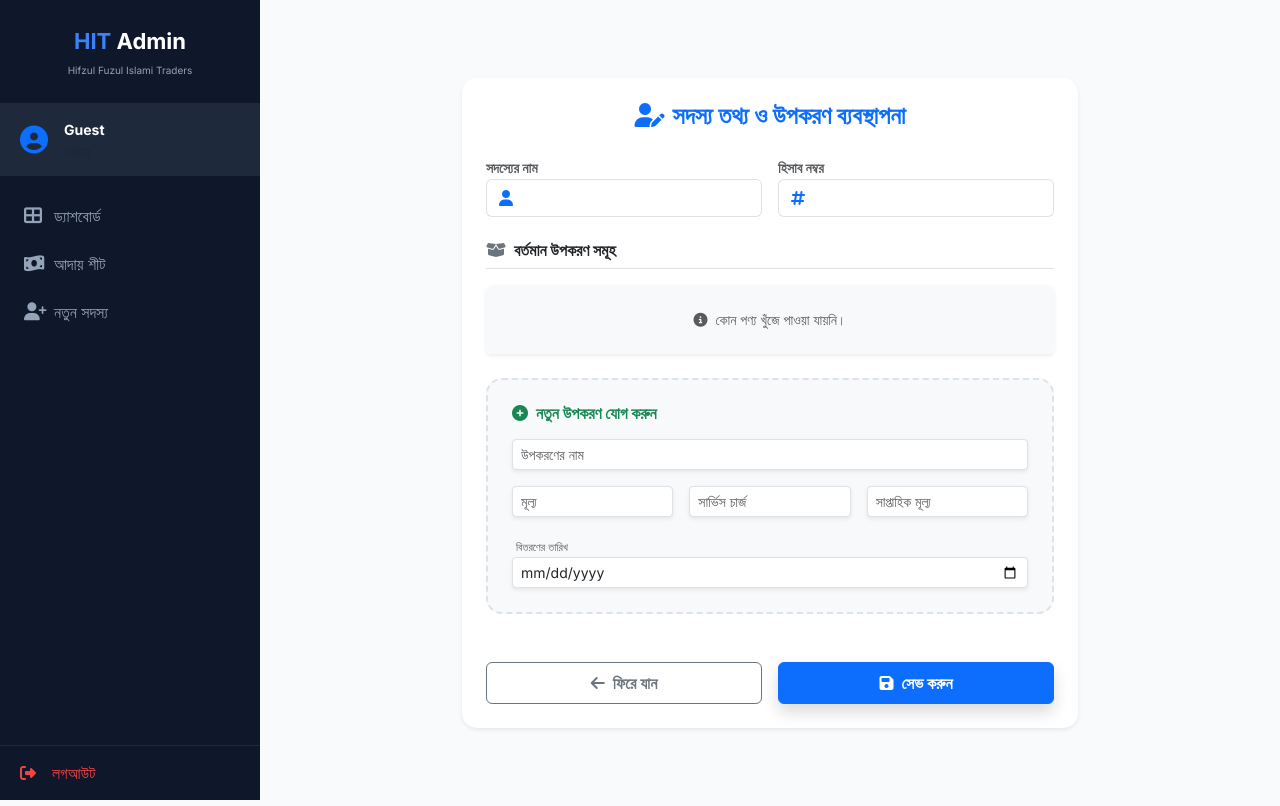
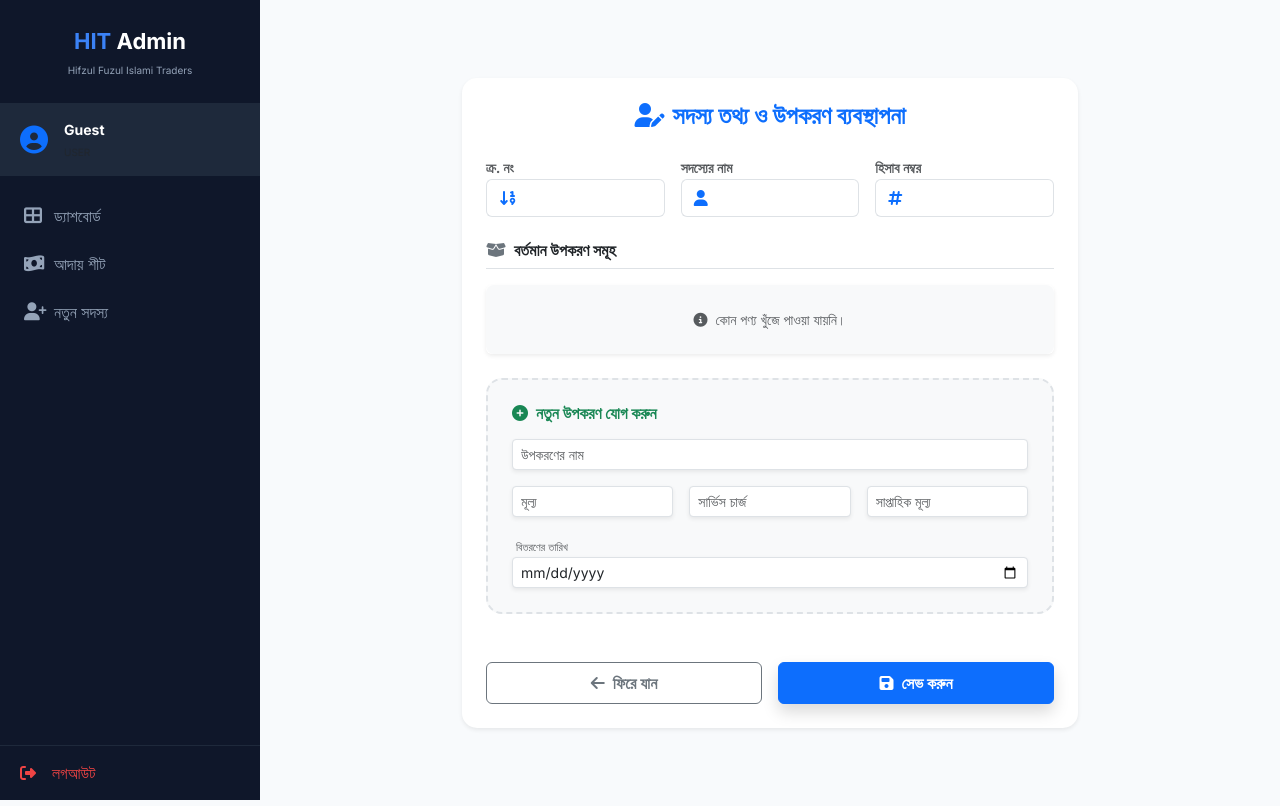
Before and after one commit to moviez123abc/hit, a Flask app: template templates/edit_customer.html in a window 1280 px wide. Run offline with Flask 3, Linux system fonts and the light colour scheme; the template is opened without the code that fills it, so the values that code supplies are empty; some web fonts are replaced.

Commit message:
Update edit_customer.html

```diff
--- a/templates/edit_customer.html
+++ b/templates/edit_customer.html
@@ -14,14 +14,21 @@
                         <input type="hidden" name="sheet_id" value="{{ c.sheet_id }}">
 
                         <div class="row g-3 mb-4">
-                            <div class="col-md-6">
+                            <div class="col-md-4">
+                                <label class="small fw-bold text-muted">ক্র. নং</label>
+                                <div class="input-group">
+                                    <span class="input-group-text bg-white border-end-0"><i class="fas fa-sort-numeric-down text-primary"></i></span>
+                                    <input type="number" name="sl_no" value="{{ c.sl_no }}" class="form-control border-start-0 ps-0" required>
+                                </div>
+                            </div>
+                            <div class="col-md-4">
                                 <label class="small fw-bold text-muted">সদস্যের নাম</label>
                                 <div class="input-group">
                                     <span class="input-group-text bg-white border-end-0"><i class="fas fa-user text-primary"></i></span>
                                     <input type="text" name="name" value="{{ c.customer_name }}" class="form-control border-start-0 ps-0" required>
                                 </div>
                             </div>
-                            <div class="col-md-6">
+                            <div class="col-md-4">
                                 <label class="small fw-bold text-muted">হিসাব নম্বর</label>
                                 <div class="input-group">
                                     <span class="input-group-text bg-white border-end-0"><i class="fas fa-hashtag text-primary"></i></span>
@@ -103,7 +110,7 @@
                         </div>
 
                         <div class="d-flex gap-3 mt-5">
-                            <a href="/view_kisti_sheet/{{ c.sheet_id }}" class="btn btn-outline-secondary w-50 py-2 fw-bold">
+                            <a href="/sheet/{{ c.sheet_id }}" class="btn btn-outline-secondary w-50 py-2 fw-bold">
                                 <i class="fas fa-arrow-left me-2"></i>ফিরে যান
                             </a>
                             <button type="submit" class="btn btn-primary w-50 py-2 fw-bold shadow">
@@ -126,16 +133,13 @@
 </style>
 
 <script>
-    // ১. এক্সট্রা প্রোডাক্ট ডিলিট লজিক
     async function deleteExtraProduct(cid, pid) {
         if (!confirm("আপনি কি নিশ্চিতভাবে এই এক্সট্রা পণ্যটি ডিলিট করতে চান?")) return;
-
         try {
             const response = await fetch(`/delete_extra_product/${cid}/${pid}`, {
                 method: 'POST'
             });
             const result = await response.json();
-
             if (response.ok) {
                 location.reload();
             } else {
@@ -143,14 +147,12 @@
             }
         } catch (error) {
             console.error("Error:", error);
-            alert("ডিলিট করতে সমস্যা হয়েছে। সার্ভার কানেকশন চেক করুন।");
+            alert("ডিলিট করতে সমস্যা হয়েছে। সার্ভার কানেকশন চেক করুন।");
         }
     }
 
-    // ২. মেইন প্রোডাক্ট রিসেট লজিক
     async function deleteMainProductPrompt(cid) {
-        if (!confirm("সাবধান! আপনি কি নিশ্চিতভাবে মূল পণ্যটি মুছে ফেলতে চান? এটি হিসাব থেকে সব তথ্য ক্লিয়ার করে দেবে।")) return;
-
+        if (!confirm("সাবধান! আপনি কি নিশ্চিতভাবে মূল পণ্যটি মুছে ফেলতে চান? এটি হিসাব থেকে সব তথ্য ক্লিয়ার করে দেবে।")) return;
         try {
             const response = await fetch(`/delete_main_product/${cid}`, {
                 method: 'POST'
@@ -158,7 +160,7 @@
             if (response.ok) {
                 location.reload();
             } else {
-                alert("মেইন প্রোডাক্ট রিসেট করা সম্ভব হয়নি।");
+                alert("মেইন প্রোডাক্ট রিসেট করা সম্ভব হয়নি।");
             }
         } catch (error) {
             console.error("Error:", error);
```
